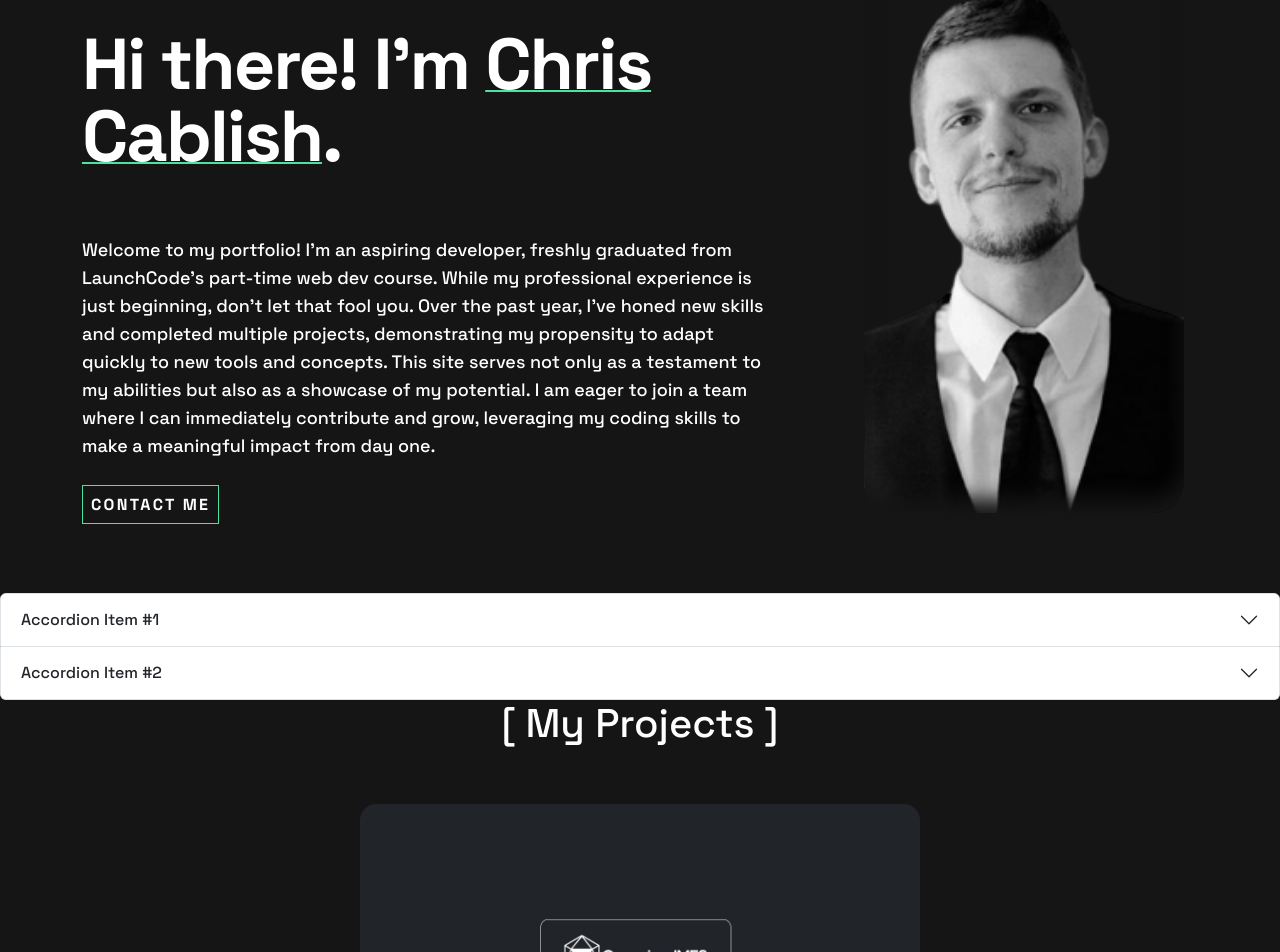
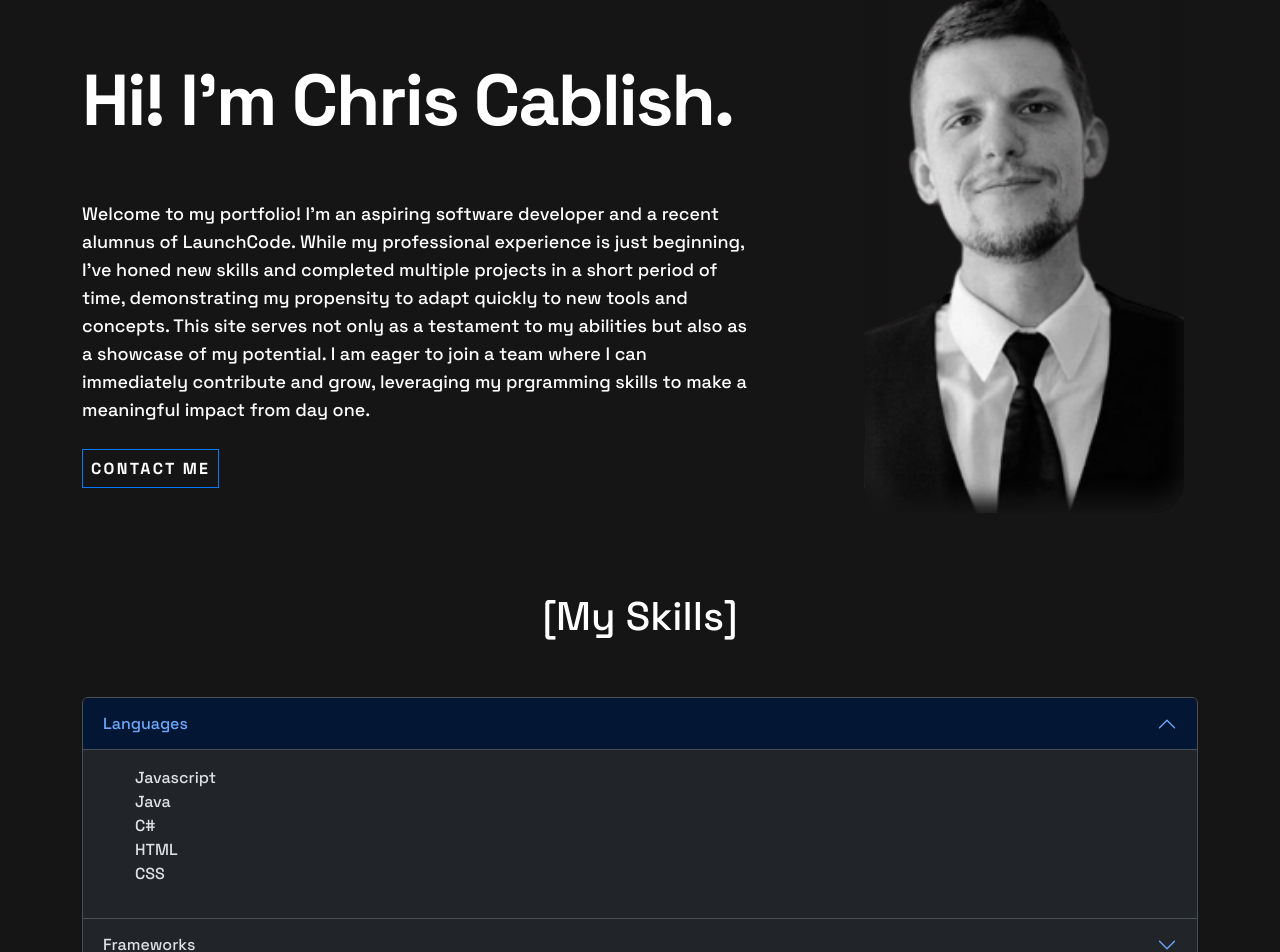
Before and after one commit to ChrisCablish/single-page-developer-portfolio, a React (Create React App) app: page / in a window 1280 px wide. Shown: the part 79-1031 px from the top of the page. Built offline with nearby package versions, Linux system fonts and the light colour scheme.

Commit message:
implement skills accordion content

```diff
--- a/src/components/Hero.js
+++ b/src/components/Hero.js
@@ -9,18 +9,18 @@ function Hero() {
         <div className={styles.imgContainer}></div>
         <div className={styles.heroText}>
           <h1>
-            Hi there! I'm <span className={styles.name}>Chris Cablish</span>.
+            Hi! I'm <span>Chris Cablish</span>.
           </h1>
           <p>
-            Welcome to my portfolio! I'm an aspiring developer, freshly
-            graduated from LaunchCode's part-time web dev course. While my
-            professional experience is just beginning, don't let that fool you.
-            Over the past year, I've honed new skills and completed multiple
-            projects, demonstrating my propensity to adapt quickly to new tools
-            and concepts. This site serves not only as a testament to my
-            abilities but also as a showcase of my potential. I am eager to join
-            a team where I can immediately contribute and grow, leveraging my
-            coding skills to make a meaningful impact from day one.
+            Welcome to my portfolio! I'm an aspiring software developer and a
+            recent alumnus of LaunchCode. While my professional experience is
+            just beginning, I've honed new skills and completed multiple
+            projects in a short period of time, demonstrating my propensity to
+            adapt quickly to new tools and concepts. This site serves not only
+            as a testament to my abilities but also as a showcase of my
+            potential. I am eager to join a team where I can immediately
+            contribute and grow, leveraging my prgramming skills to make a
+            meaningful impact from day one.
           </p>
           <a href="#contact-form">Contact Me</a>
         </div>
--- a/src/components/SkillsAccordion.js
+++ b/src/components/SkillsAccordion.js
@@ -1,34 +1,74 @@
 import Accordion from "react-bootstrap/Accordion";
 import React from "react";
+import styles from "./SkillsAccordion.module.scss"; // Adjust the path if necessary
+import { Container } from "react-bootstrap";
+import skillCategories from "../skills.util";
 
 const SkillsAccordion = () => {
   return (
-    <Accordion>
-      <Accordion.Item eventKey="0">
-        <Accordion.Header>Accordion Item #1</Accordion.Header>
-        <Accordion.Body>
-          Lorem ipsum dolor sit amet, consectetur adipiscing elit, sed do
-          eiusmod tempor incididunt ut labore et dolore magna aliqua. Ut enim ad
-          minim veniam, quis nostrud exercitation ullamco laboris nisi ut
-          aliquip ex ea commodo consequat. Duis aute irure dolor in
-          reprehenderit in voluptate velit esse cillum dolore eu fugiat nulla
-          pariatur. Excepteur sint occaecat cupidatat non proident, sunt in
-          culpa qui officia deserunt mollit anim id est laborum.
-        </Accordion.Body>
-      </Accordion.Item>
-      <Accordion.Item eventKey="1">
-        <Accordion.Header>Accordion Item #2</Accordion.Header>
-        <Accordion.Body>
-          Lorem ipsum dolor sit amet, consectetur adipiscing elit, sed do
-          eiusmod tempor incididunt ut labore et dolore magna aliqua. Ut enim ad
-          minim veniam, quis nostrud exercitation ullamco laboris nisi ut
-          aliquip ex ea commodo consequat. Duis aute irure dolor in
-          reprehenderit in voluptate velit esse cillum dolore eu fugiat nulla
-          pariatur. Excepteur sint occaecat cupidatat non proident, sunt in
-          culpa qui officia deserunt mollit anim id est laborum.
-        </Accordion.Body>
-      </Accordion.Item>
-    </Accordion>
+    // <Container className={styles.accordion}>
+    //   <h1 className={styles.header}>[My Skills]</h1>
+    //   <Accordion data-bs-theme="dark">
+    //     <Accordion.Item eventKey="0">
+    //       <Accordion.Header>Languages</Accordion.Header>
+    //       <Accordion.Body>
+    //         <ul>
+    //           <li>Javascript</li>
+    //           <li>Java</li>
+    //           <li>C#</li>
+    //           <li>HTML</li>
+    //           <li>CSS</li>
+    //         </ul>
+    //       </Accordion.Body>
+    //     </Accordion.Item>
+    //     <Accordion.Item eventKey="1">
+    //       <Accordion.Header>Frameworks</Accordion.Header>
+    //       <Accordion.Body>
+    //         <li>React</li>
+    //         <li>Spring Boot</li>
+    //         <li>ASP.NET</li>
+    //         <li>Sass</li>
+    //         <li>Bootstrap</li>
+    //       </Accordion.Body>
+    //     </Accordion.Item>
+    //     <Accordion.Item eventKey="2">
+    //       <Accordion.Header>Other Skills</Accordion.Header>
+    //       <Accordion.Body>
+    //         <ul>
+    //           <li>MVC Design</li>
+    //           <li>AWS</li>
+    //           <li>Object Relational Mapping</li>
+    //           <li>Mobile Responsive Design</li>
+    //           <li>Git / Github</li>
+    //         </ul>
+    //       </Accordion.Body>
+    //     </Accordion.Item>
+    //   </Accordion>
+    // </Container>
+
+    <Container className={styles.accordion}>
+      <h1 className={styles.header}>[My Skills]</h1>
+      <Accordion defaultActiveKey="0" data-bs-theme="dark">
+        {skillCategories.map((category, index) => (
+          <Accordion.Item
+            eventKey={`${index}`}
+            key={index}
+            className={styles.item}
+          >
+            <Accordion.Header>{Object.keys(category)[0]}</Accordion.Header>
+            <Accordion.Body>
+              <ul className={styles.list}>
+                {Object.values(category)[0].map((skill, skillIndex) => (
+                  <li key={skillIndex} className={styles.item}>
+                    {skill}
+                  </li>
+                ))}
+              </ul>
+            </Accordion.Body>
+          </Accordion.Item>
+        ))}
+      </Accordion>
+    </Container>
   );
 };
 
--- /dev/null
+++ b/src/components/SkillsAccordion.module.scss
@@ -0,0 +1,20 @@
+@import "../variables.scss";
+
+.accordion {
+  display: flex;
+  flex-direction: column;
+  gap: 3rem;
+  margin-bottom: 3rem;
+
+  .header {
+    color: $white;
+  }
+
+  .list {
+    text-align: left;
+
+    .item {
+      list-style: none;
+    }
+  }
+}
--- a/src/index.css
+++ b/src/index.css
@@ -1,3 +1,5 @@
+
+
 body {
   margin: 0;
   font-family: -apple-system, BlinkMacSystemFont, 'Segoe UI', 'Roboto', 'Oxygen',
@@ -11,3 +13,7 @@ code {
   font-family: source-code-pro, Menlo, Monaco, Consolas, 'Courier New',
     monospace;
 }
+
+:root {
+  --bs-accordion-active-color: $green /* Replace #yourColor with your chosen hex code */
+}
--- a/src/skills.util.js
+++ b/src/skills.util.js
@@ -1,12 +1,15 @@
-const skills = [
-  { name: "Javascript", id: 1 },
-  { name: "CSS", id: 2 },
-  { name: "Sass", id: 3 },
-  { name: "React.js", id: 4 },
-  { name: "Java", id: 5 },
-  { name: "Spring Boot", id: 6 },
-  { name: "MVC", id: 7 },
-  { name: "MySQL", id: 8 },
+const skillCategories = [
+  { Languages: ["Javascript", "Java", "C#", "HTML", "CSS"] },
+  { Frameworks: ["React", "Spring Boot", "ASP.NET", "Sass", "Bootstrap"] },
+  {
+    "Other Skills": [
+      "Mvc Design",
+      "Object Relational Mapping",
+      "Mobile Responsive Design",
+      "AWS",
+      "Git",
+    ],
+  },
 ];
 
-export default skills;
+export default skillCategories;
--- a/src/variables.scss
+++ b/src/variables.scss
@@ -1,5 +1,6 @@
 $black: #151515;
-$green: #4ee1a0;
+// $green: #4ee1a0;
+$green: #007bff;
 $dark-grey: #242424;
 $grey: #d9d9d9;
 $white: #fff;
```
